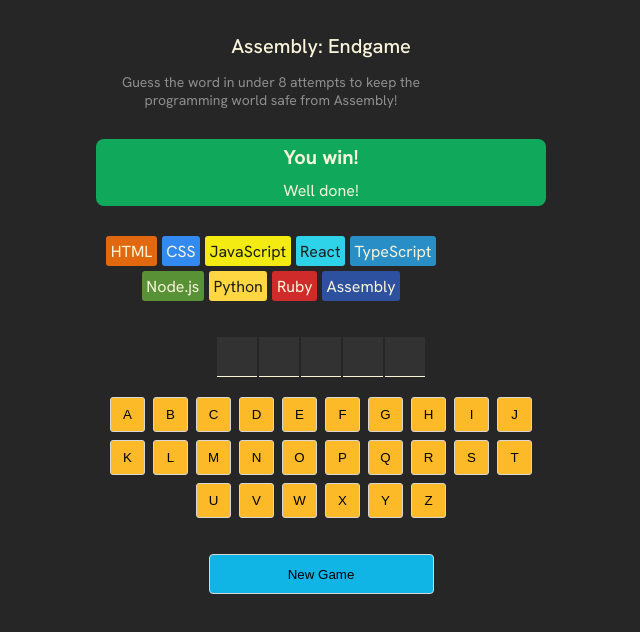
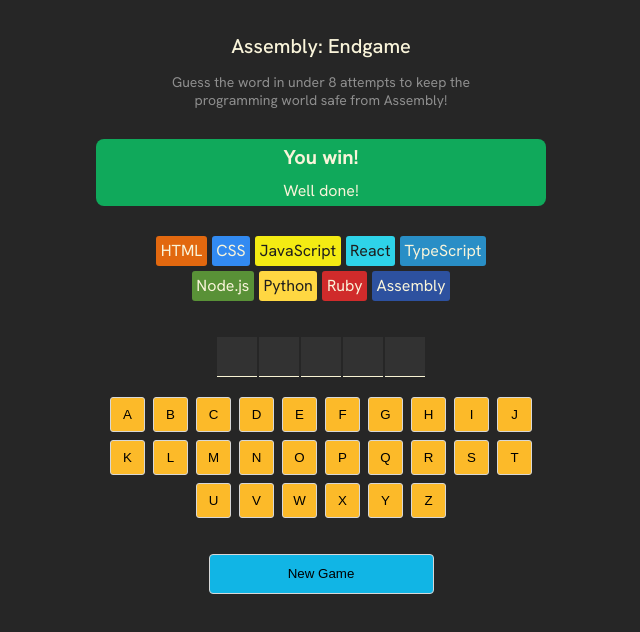
Before and after one commit to seb-ssabes/react-basics, a React (Vite) app: page / in a window 1280 px wide. Shown: the top 632 px of the page, without its empty margins (319-959 px from the left). Built offline with nearby package versions, Linux system fonts and the light colour scheme.

Commit message:
added wrongguesses count and language styling

```diff
--- a/src/AssemblyEndgame/App.jsx
+++ b/src/AssemblyEndgame/App.jsx
@@ -1,12 +1,17 @@
 import React from "react"
 import {languages} from "./languages.js"
-import {clsx} from "clsx"
+import clsx from "clsx"
 
 export default function AssemblyEndgame() {
+  // state values
   const [currentWord, setCurrentWord] = React.useState("react")
   const [guessedLetters, setGuessedLetters] = React.useState([])
 
+  // static values
   const alphabet = "abcdefghijklmnopqrstuvwxyz"
+
+  // derived values
+  const wrongGuessCount = guessedLetters.filter(letter => !currentWord.includes(letter)).length
 
   function addGuessedLetter(letter) {
     setGuessedLetters(prevLetters =>
@@ -29,9 +34,6 @@
       wrong: isWrong
     })
 
-    console.log(className)
-
-
     return (
       <button
         className={className}
@@ -43,19 +45,18 @@
     )
   })
 
-  console.log(guessedLetters)
-
-
-  const languageElements = languages.map(lang => {
+  const languageElements = languages.map((lang, index) => {
+    const isLanguageLost = index < wrongGuessCount
     const styles = {
       backgroundColor: lang.backgroundColor,
-      color: lang.color,
+      color: lang.color
     }
+    const className = clsx("chip", isLanguageLost && "lost")
 
     return (
       <span
         key={lang.name}
-        className="chip"
+        className={className}
         style={styles}
       >
         {lang.name}
--- a/src/AssemblyEndgame/index.css
+++ b/src/AssemblyEndgame/index.css
@@ -27,6 +27,7 @@
   font-size: 0.875rem;
   max-width: 350px;
   color: #8e8e8e;
+  margin: 0 auto;
 }
 
 section.game-status {
@@ -54,12 +55,27 @@
   gap: 5px;
   justify-content: center;
   max-width: 350px;
-  margin-bottom: 36px;
+  margin: 0 auto 36px auto;
 }
 
 span.chip {
   border-radius: 3px;
   padding: 4.5px;
+  position: relative;
+}
+
+span.chip.lost::before {
+  content: "💀";
+  position: absolute;
+  display: flex;
+  align-items: center;
+  justify-content: center;
+  height: 100%;
+  width: 100%;
+  font-size: 0.85rem;
+  top: 0;
+  left: 0;
+  background-color: rgba(0, 0, 0, 0.7);
 }
 
 section.word {
```
